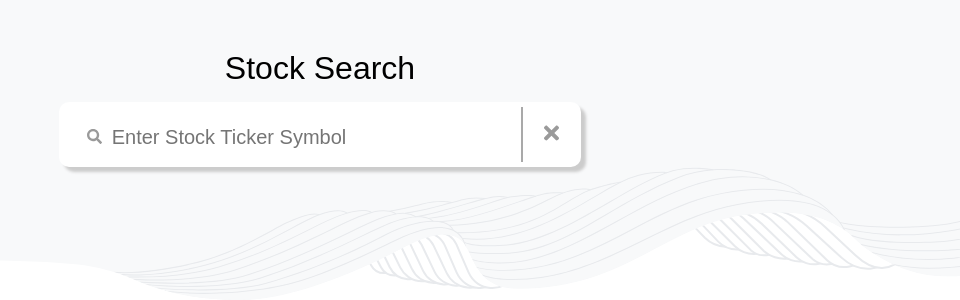
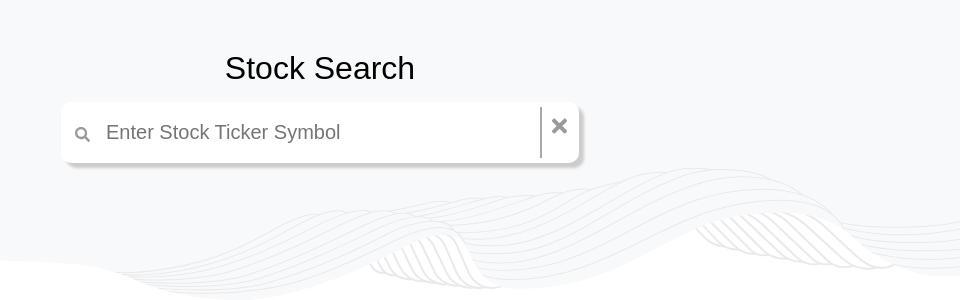
Before and after one commit to ZiyunGe1999/FlaskServer, a Flask app: page / in a window 1280 px wide. Shown: the top 300 px of the page, without its empty margins (320-1280 px from the left). Run offline with Flask 2, Linux system fonts and the light colour scheme.

Commit message:
revise resize problem

```diff
--- a/static/css/style.css
+++ b/static/css/style.css
@@ -20,6 +20,7 @@ body {
 
 #search_title {
     font-size: 200%;
+    font-weight: lighter;
 }
 
 #search_solid {
@@ -39,38 +40,53 @@ body {
     border-radius: 10px;
     /*border: 1px solid #ccc;*/
     box-shadow: 5px 5px 3px #ccc;
-    padding: 5px;
+    padding: 3px;
 }
 
-#search_left {
-    display: inline-block;
-    position: relative;
-    height: 100%;
-    width: 15px;
-    /*background-color: white;*/
+/*#search_left {*/
+/*    display: inline-block;*/
+/*    position: relative;*/
+/*    height: 100%;*/
+/*    width: 15px;*/
+/*    !*background-color: white;*!*/
+/*}*/
+
+#search_left_inner {
+    margin-top: 7px;
 }
 
-#search_left_inner {
-    margin-top: 15px;
+#form_form > table {
+    /*margin-top: 5px;*/
+    width: 100%;
+    height: 100%;
+}
+
+.short_td {
+    width: 30px;
+}
+
+#last_td {
+    border-left: 2px solid 	#a9a9a9;
 }
 
 #search_right {
     display: inline-block;
     position: relative;
     height: 100%;
-    width: 30px;
-    border-left: 2px solid 	#a9a9a9;
+    /*width: 30px;*/
+    /*border-left: 2px solid 	#a9a9a9;*/
     /*margin: 5px;*/
 }
 
 #search_times {
     width: 15px;
-    margin-top: 15px;
-    margin-left: 70%;
+    margin-top: 7px;
+    margin-left: 3px;
+    /*margin-left: 70%;*/
 }
 
 input[type=text], select {
-  width: 80%;
+  width: 100%;
   padding: 5px 5px;
   /*margin: 15px;*/
   display: inline-block;
@@ -181,6 +197,7 @@ form {
     height: 50px;
     background-color: #F7FBF9;
     text-align: left;
+    font-weight: lighter;
 }
 
 .title {
--- a/static/html/index.html
+++ b/static/html/index.html
@@ -14,15 +14,21 @@
         </div>
         <div id="search_form">
             <form id="form_form" name="stock_form" method="get">
-                <div id="search_left">
+                <table>
+                    <tr>
+                        <td class="short_td">
                             <div id="search_left_inner">
                                 <embed id="search_solid" src="static/images/search-solid.svg" type="image/svg+xml">
                             </div>
-                </div>
-                <input type="text" id="stock" name="stock" placeholder="Enter Stock Ticker Symbol">
+                        </td>
+                        <td><input type="text" id="stock" name="stock" placeholder="Enter Stock Ticker Symbol"></td>
+                        <td class="short_td" id="last_td">
                             <div id="search_right">
                                 <embed id="search_times" src="static/images/times-solid.svg" type="image/svg+xml">
                             </div>
+                        </td>
+                    </tr>
+                </table>
             </form>
             <div id="empty_warning">
                 <div id="empty_info">
@@ -45,7 +51,7 @@
             <div class="graph_sub" id="graph_company">
                 graph_company
                 <div class="table_line">
-                    <img id="graph_company_img" src=?>
+                    <img width="130px" id="graph_company_img" src=?>
                 </div>
                 <div class="table_line">
                     <table class="table_table">
```
Lines whose indentation alone changed are shown as unchanged.
